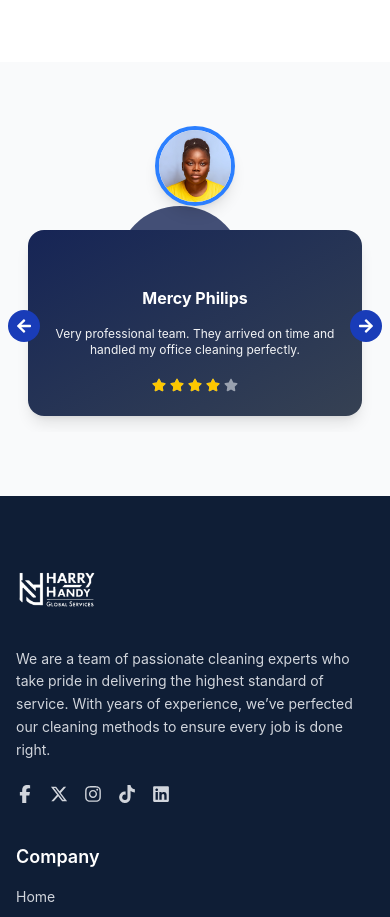
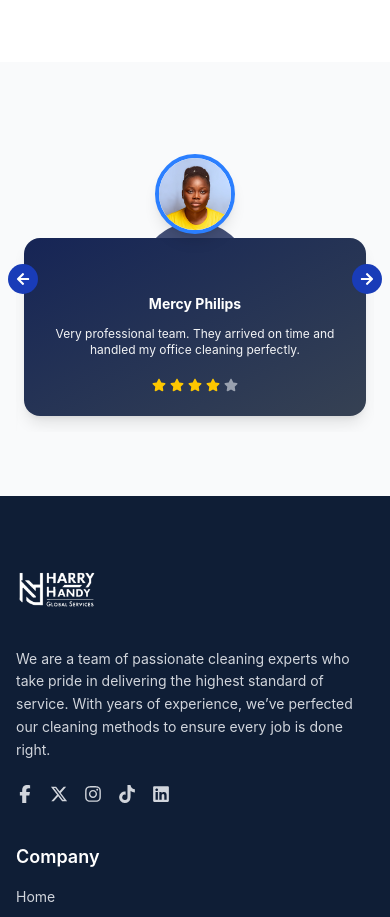
Before and after one commit to harryhandyglobalservices/harryhandy, a React (Vite) app in the folder client/: page / in a window 390 px wide. Shown: the part 10880-11797 px from the top of the page. Built offline with nearby package versions, Linux system fonts and the light colour scheme.

Commit message:
testimonial

```diff
--- a/client/src/component/TestimonialSlider.jsx
+++ b/client/src/component/TestimonialSlider.jsx
@@ -51,12 +51,9 @@ const data = [
   },
 ];
 
-
 const container = {
   hidden: {},
-    show: {
-        transition: { staggerChildren: 0.15 },
-    },
+  show: { transition: { staggerChildren: 0.15 } },
 };
 
 const item = {
@@ -71,11 +68,12 @@ export default function TestimonialSlider() {
   const ref = useRef(null);
   const isInView = useInView(ref, { amount: 0.2 });
 
-    /* RESPONSIVE CARDS PER VIEW */
+  /*  RESPONSIVE BREAKPOINTS */
   useEffect(() => {
     const update = () => {
       if (window.innerWidth < 640) setCardsPerView(1);
       else if (window.innerWidth < 1024) setCardsPerView(2);
+      else if (window.innerWidth < 1280) setCardsPerView(3);
       else setCardsPerView(4);
     };
 
@@ -94,11 +92,9 @@ export default function TestimonialSlider() {
     setIndex((prev) => (prev === 0 ? maxIndex : prev - 1));
   };
 
+  /*  AUTO SLIDE */
   useEffect(() => {
-        const interval = setInterval(() => {
-            nextSlide();
-        }, 4000);
-
+    const interval = setInterval(nextSlide, 4000);
     return () => clearInterval(interval);
   }, [index, cardsPerView]);
 
@@ -107,26 +103,23 @@ export default function TestimonialSlider() {
       ref={ref}
       className="w-full py-16 sm:py-20 lg:py-28 bg-gray-50 relative overflow-hidden"
     >
-
-            {/* ARROWS (RESPONSIVE FIXED) */}
+      {/*  ARROWS (VERTICALLY CENTERED) */}
       <button
         onClick={prevSlide}
-                className="absolute left-2 sm:left-4 lg:left-10 top-66 md:top-85 -translate-y-1/2 z-30 bg-blue-800 p-2 sm:p-3 rounded-full"
+        className="absolute left-2 sm:left-4 lg:left-8 top-1/2 -translate-y-1/2 z-30 bg-blue-800 p-2 sm:p-3 rounded-full"
       >
-                <FaArrowLeft className="text-white" />
+        <FaArrowLeft className="text-white text-sm sm:text-base" />
       </button>
 
       <button
         onClick={nextSlide}
-                className="absolute right-2 sm:right-4 lg:right-10 top-66 md:top-85 -translate-y-1/2 z-30 bg-blue-800 p-2 sm:p-3 rounded-full"
+        className="absolute right-2 sm:right-4 lg:right-8 top-1/2 -translate-y-1/2 z-30 bg-blue-800 p-2 sm:p-3 rounded-full"
       >
-                <FaArrowRight className="text-white" />
+        <FaArrowRight className="text-white text-sm sm:text-base" />
       </button>
 
       <div className="max-w-7xl mx-auto px-4 sm:px-6 lg:px-12">
-
-                <div className="overflow-hidden pt-10">
-
+        <div className="overflow-hidden pt-12">
           <motion.div
             animate={isInView ? "show" : "hidden"}
             variants={container}
@@ -135,21 +128,16 @@ export default function TestimonialSlider() {
               transform: `translateX(-${index * (100 / cardsPerView)}%)`,
             }}
           >
-
             {data.map((itemData, i) => (
               <motion.div
                 key={i}
                 variants={item}
-                                className="flex-shrink-0 px-3"
-                                style={{
-                                    width: `${100 / cardsPerView}%`,
-                                }}
+                className="flex-shrink-0 px-2 sm:px-3"
+                style={{ width: `${100 / cardsPerView}%` }}
               >
-
                 <div className="relative pt-16">
-
-                                    {/* AVATAR */}
-                                    <div className="absolute -top-10 left-1/2 -translate-x-1/2">
+                  {/*  AVATAR */}
+                  <div className="absolute -top-5 md:-top-10 left-1/2 -translate-x-1/2">
                     <img
                       src={itemData.img}
                       alt={itemData.name}
@@ -157,60 +145,40 @@ export default function TestimonialSlider() {
                     />
                   </div>
 
-                                    {/* CARD */}
+                  {/*  CARD */}
                   <motion.div
-                                        whileHover={{ y: -8, scale: 1.02 }}
-                                        className="bg-gradient-to-br from-blue-950 to-gray-700 text-white rounded-2xl pt-14 pb-6 px-5 sm:px-6 text-center shadow-lg"
+                    whileHover={{ y: -6, scale: 1.02 }}
+                    className="bg-gradient-to-br from-blue-950 to-gray-700 text-white rounded-2xl pt-14 pb-6 px-4 sm:px-6 text-center shadow-lg"
                   >
-
-                                        <h3 className="text-base mb-4 sm:text-lg font-bold">
+                    <h3 className="text-sm sm:text-lg font-bold mb-3">
                       {itemData.name}
                     </h3>
-
-
 
                     <p className="text-xs sm:text-sm text-gray-100 mb-5">
                       {itemData.review}
                     </p>
+
+                    {/*  STARS */}
                     <div className="flex justify-center gap-1 text-sm">
                       {[...Array(5)].map((_, i) => {
-                                                const full = i < Math.floor(itemData.rating);
-                                                const half =
-                                                    i === Math.floor(itemData.rating) &&
-                                                    itemData.rating % 1 !== 0;
+                        const full = i < itemData.rating;
 
                         return (
-                                                    <span key={i} className="relative">
-                                                        {/* Empty star */}
-                                                        <FaStar className="text-gray-400" />
-
-                                                        {/* Full star */}
-                                                        {full && (
-                                                            <FaStar className="text-yellow-400 absolute top-0 left-0" />
-                                                        )}
-
-                                                        {/* Half star */}
-                                                        {half && (
                           <FaStar
-                                                                className="text-yellow-400 absolute top-0 left-0 overflow-hidden"
-                                                                style={{ clipPath: "inset(0 50% 0 0)" }}
+                            key={i}
+                            className={full ? "text-yellow-400" : "text-gray-400"}
                           />
-                                                        )}
-                                                    </span>
                         );
                       })}
                     </div>
                   </motion.div>
 
-                                    <div className="w-32 h-32 sm:w-40 sm:h-40 bg-blue-950 rounded-full absolute -z-10 top-10 left-22 md:left-15 sm:left-16 opacity-80"></div>
-
+                  {/*  BACKGROUND CIRCLE (FIXED POSITION) */}
+                  <div className="absolute -z-10 top-12 left-1/2 -translate-x-1/2 w-28 h-28 sm:w-36 sm:h-36 bg-blue-950 rounded-full opacity-80"></div>
                 </div>
-
               </motion.div>
             ))}
-
           </motion.div>
-
         </div>
       </div>
     </section>
--- a/client/src/pages/AdminDashboard.jsx
+++ b/client/src/pages/AdminDashboard.jsx
@@ -177,7 +177,7 @@ export default function AdminDashboard() {
         try {
             const token = localStorage.getItem("adminToken");
 
-            const slug = generateSlug(form.title); // ✅ ADD THIS
+            const slug = generateSlug(form.title);
 
             const formData = new FormData();
             formData.append("title", form.title);
@@ -185,7 +185,7 @@ export default function AdminDashboard() {
             formData.append("author", form.author);
             formData.append("date", form.date);
             formData.append("category", form.category);
-            formData.append("slug", slug); // ✅ SEND TO BACKEND
+            formData.append("slug", slug);
             formData.append("image", image);
 
             const res = await API.post(
--- a/client/src/pages/BlogPage.jsx
+++ b/client/src/pages/BlogPage.jsx
@@ -9,7 +9,7 @@ export default function BlogPage() {
   const [categories, setCategories] = useState([]);
   const [search, setSearch] = useState("");
 
-  // ✅ PAGINATION STATE
+
   const [currentPage, setCurrentPage] = useState(1);
   const postsPerPage = 3;
 
--- a/client/src/pages/OurCompany.jsx
+++ b/client/src/pages/OurCompany.jsx
@@ -173,7 +173,7 @@ export default function OurCompany() {
                 </div>
 
                 {/* WHY WE EXIST */}
-                <div className="max-w-[85] mx-auto px-6 lg:px-12 py-16 grid md:grid-cols-2 gap-10 items-center">
+                <div className="max-w-[85] mx-auto px-6 lg:px-12 py-16 grid grid-cols-1 md:grid-cols-2 gap-10 items-center">
 
                     <img
                         variants={fadeUp}
```
Lines whose indentation alone changed are shown as unchanged.
